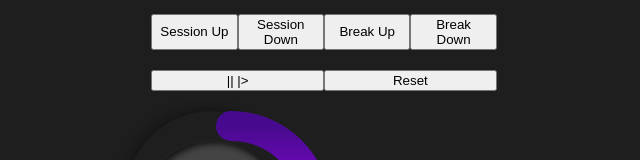
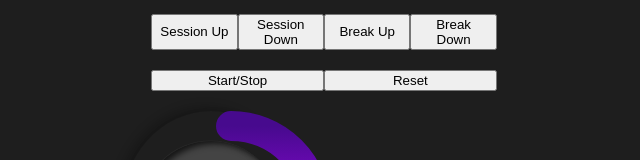
Before and after one commit to ryjoesting/Pomodoro, a React (Create React App) app: page / in a window 1280 px wide. Shown: the part 323-483 px from the top of the page, without its empty margins (316-956 px from the left). Built offline with nearby package versions, Linux system fonts and the light colour scheme.

Commit message:
added start countdown

```diff
--- a/src/App.js
+++ b/src/App.js
@@ -7,13 +7,14 @@ function App() {
   const [sessionLength, setSessionLength] = useState(25);
   const [breakLength, setBreakLength] = useState(5);
   const [timer, setTimer] = useState(1500); //in num seconds
-  const [timerStr, setTimerStr] = useState('25:00');
   const [isPaused, setIsPaused] = useState(true);
+  const [isTimerStarted, setIsTimerStarted] = useState(false);
+
+  let iCountdown;
 
   const incSesh = () => {
     if (sessionLength < 60) setSessionLength(sessionLength + 1);
     setTimer(60 * sessionLength);
-    updateTimerStr();
   }
   const decSesh = () => {
     if (sessionLength > 0) setSessionLength(sessionLength - 1);
@@ -26,20 +27,25 @@ function App() {
     if (breakLength > 0) setBreakLength(breakLength - 1);
   }
 
-  const updateTimerStr = () => {
-    let min = Math.floor(timer / 60);
-    if (min < 10) {
-      min = '0' + min;
+  const reset = () => {
+    setSessionLength(25);
+    setBreakLength(5);
   }
-    let secs = timer % 60;
-    if (secs < 10) {
-      secs = '0' + secs;
+
+  const startStop = () => {
+    if (!isTimerStarted) { //start the countdown
+      let count = timer;
+      iCountdown = setInterval( () => {
+        count = count - 1;
+        setTimer(count);
+      },
+      1000);
     }
-    setTimerStr(min + ':' + secs);
   }
 
   return (
     <div id='app'>
+      <div  id='setup-controls'>
         <h1 id='session-label'>Session Length: <code id='session-length'>{sessionLength}</code></h1>
         <h2 id='break-label'>Break Length: <code id='break-length'>{breakLength}</code></h2>
         <span className='btn-group'>
@@ -48,11 +54,12 @@ function App() {
           <button onClick={incBreak} id='break-increment'>Break Up</button>
           <button onClick={decBreak} id='break-decrement'>Break Down</button>
         </span>
-      <span className="btn-group">
-        <button id='start_stop'>|| |&gt;</button>
-        <button id='reset'>Reset</button>
+      </div>
+      <span className="btn-group" id='start-stop-reset'>
+          <button id='start_stop' onClick={startStop}>Start/Stop</button>
+          <button id='reset' onClick={reset}>Reset</button>
         </span>
-      <Clock timerStr={timerStr} />
+      <Clock timer={timer} />
     </div>
   );
 }
--- a/src/Clock.js
+++ b/src/Clock.js
@@ -1,10 +1,23 @@
 import './styles/Clock.css'
 
-function Clock({timerStr}) {
+function Clock({timer}) { //timer passed in seconds remaining
+
+    const createTimerStr = (timer) => {
+        let min = Math.floor(timer / 60);
+        if (min < 10) {
+            min = '0' + min;
+        }
+        let secs = timer % 60;
+        if (secs < 10) {
+            secs = '0' + secs;
+        }
+        return min + ':' + secs;
+    }
+
     return (
         <div className="clock-container">
             <div className='outer'>
-                <div className="inner"><h1 id='time-left'>{timerStr}</h1></div>
+                <div className="inner"><h1 id='time-left'>{createTimerStr(timer)}</h1></div>
             </div>
 
             <svg xmlns="http://www.w3.org/2000/svg" version="1.1" width="200px" height="200px">
```
Lines whose indentation alone changed are shown as unchanged.
